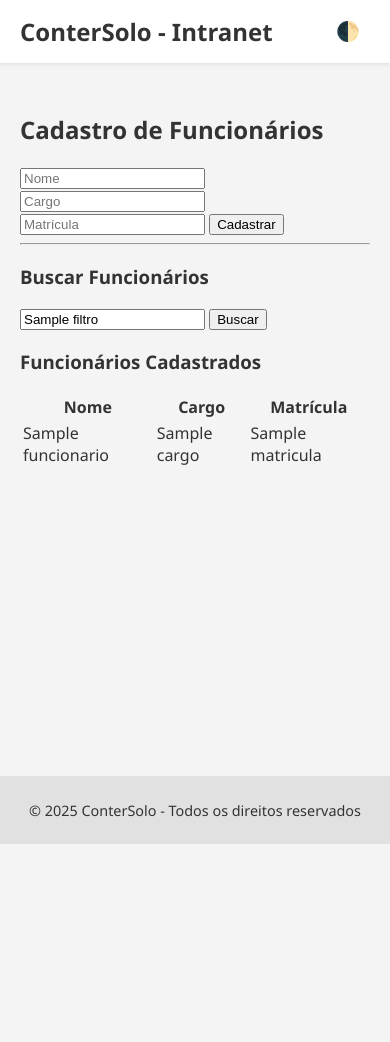
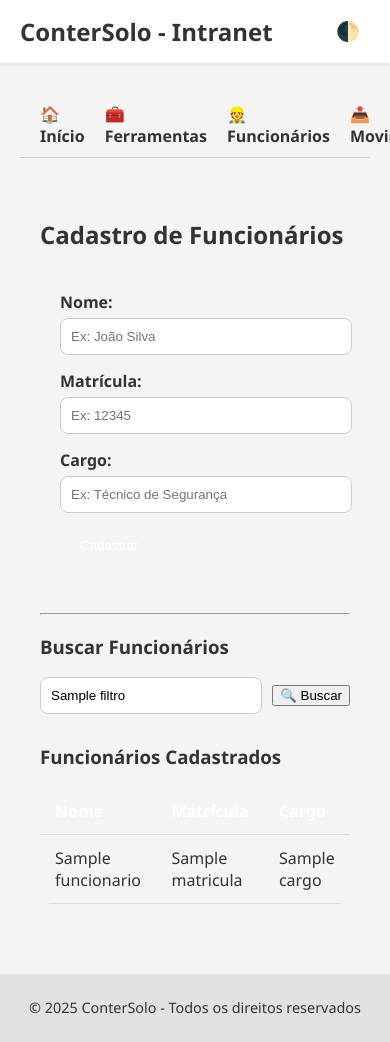
Before and after one commit to joaogriquena/gestor-empresarial, a Python web app: template app/templates/almoxarifado/funcionarios.html in a window 390 px wide; the page is wider, and only the part inside the window is pictured. Before the commit the page ends 844 px from the top of that part, so only its background shows below. Run offline with Jinja, Linux system fonts and the light colour scheme; the template is opened without the code that fills it: most values are stand-ins (such as "Sample title", 1, 10 or a date in 2020).

Commit message:
✨ Estilização da página de Funcionários com layout moderno e responsivo

```diff
--- a/app/static/almoxarifado/css/funcionarios.css
+++ b/app/static/almoxarifado/css/funcionarios.css
@@ -0,0 +1,86 @@
+.container-funcionarios {
+    max-width: 1000px;
+    margin: 20px auto;
+    padding: 20px;
+}
+
+.card-form {
+    background: var(--color-card);
+    padding: 20px;
+    border-radius: 12px;
+    box-shadow: var(--shadow);
+    margin-bottom: 30px;
+}
+
+.card-form .grupo {
+    margin-bottom: 15px;
+}
+
+.card-form label {
+    font-weight: bold;
+    display: block;
+    margin-bottom: 5px;
+}
+
+.card-form input {
+    width: 100%;
+    padding: 10px;
+    border: 1px solid #ccc;
+    border-radius: 8px;
+}
+
+.btn-cadastrar {
+    padding: 10px 20px;
+    background-color: var(--primary-color);
+    color: white;
+    border: none;
+    border-radius: 8px;
+    cursor: pointer;
+    transition: 0.3s;
+}
+
+.btn-cadastrar:hover {
+    background-color: var(--secondary-color);
+}
+
+.busca-section {
+    margin-bottom: 30px;
+}
+
+.busca-form {
+    display: flex;
+    gap: 10px;
+    align-items: center;
+}
+
+.busca-form input {
+    flex: 1;
+    padding: 10px;
+    border-radius: 8px;
+    border: 1px solid #ccc;
+}
+
+.tabela-funcionarios {
+    width: 100%;
+    border-collapse: collapse;
+    background: var(--color-card);
+    border-radius: 12px;
+    overflow: hidden;
+    box-shadow: var(--shadow);
+}
+
+.tabela-funcionarios th,
+.tabela-funcionarios td {
+    padding: 12px 15px;
+    border-bottom: 1px solid #ddd;
+    text-align: left;
+}
+
+.tabela-funcionarios th {
+    background-color: var(--primary-color);
+    color: white;
+}
+
+.tabela-funcionarios tr:hover {
+    background-color: #f5f5f5;
+}
--- a/app/templates/almoxarifado/funcionarios.html
+++ b/app/templates/almoxarifado/funcionarios.html
@@ -4,43 +4,63 @@
 
 {% block estilos %}
     <link rel="stylesheet" href="{{ url_for('static', filename='almoxarifado/css/navbar.css') }}">
+    <link rel="stylesheet" href="{{ url_for('static', filename='almoxarifado/css/funcionarios.css') }}">
 {% endblock %}
 
 {% block conteudo %}
+    {% include 'almoxarifado/_navbar.html' %}
+
+    <div class="container-funcionarios">
         <h2>Cadastro de Funcionários</h2>
 
+        <div class="card-form">
             <form method="POST">
-    <input type="text" name="nome" placeholder="Nome" required>
-    <input type="text" name="cargo" placeholder="Cargo">
-    <input type="text" name="matricula" placeholder="Matrícula" required>
-    <button type="submit">Cadastrar</button>
+                <div class="grupo">
+                    <label>Nome:</label>
+                    <input type="text" name="nome" placeholder="Ex: João Silva" required>
+                </div>
+                <div class="grupo">
+                    <label>Matrícula:</label>
+                    <input type="text" name="matricula" placeholder="Ex: 12345" required>
+                </div>
+                <div class="grupo">
+                    <label>Cargo:</label>
+                    <input type="text" name="cargo" placeholder="Ex: Técnico de Segurança" required>
+                </div>
+                <button type="submit" class="btn-cadastrar">Cadastrar</button>
             </form>
+        </div>
 
         <hr>
 
+        <div class="busca-section">
             <h3>Buscar Funcionários</h3>
-<form method="GET">
-    <input type="text" name="filtro" placeholder="Buscar por nome" value="{{ filtro or '' }}">
-    <button type="submit">Buscar</button>
+            <form method="GET" class="busca-form">
+                <input type="text" name="filtro" placeholder="Buscar por nome, matrícula ou cargo" value="{{ filtro or '' }}">
+                <button type="submit">🔍 Buscar</button>
             </form>
+        </div>
 
+        <div class="tabela-section">
             <h3>Funcionários Cadastrados</h3>
-<table>
+            <table class="tabela-funcionarios">
                 <thead>
                     <tr>
                         <th>Nome</th>
+                        <th>Matrícula</th>
                         <th>Cargo</th>
-            <th>Matrícula</th>
                     </tr>
                 </thead>
                 <tbody>
                     {% for f in funcionarios %}
                     <tr>
                         <td>{{ f.nome }}</td>
-            <td>{{ f.cargo or '-' }}</td>
                         <td>{{ f.matricula }}</td>
+                        <td>{{ f.cargo }}</td>
                     </tr>
                     {% endfor %}
                 </tbody>
             </table>
+        </div>
+    </div>
 {% endblock %}
```
Lines whose indentation alone changed are shown as unchanged.
